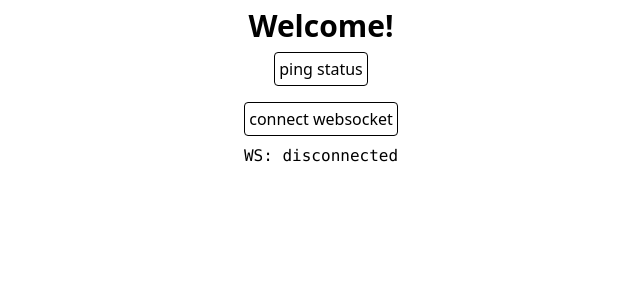
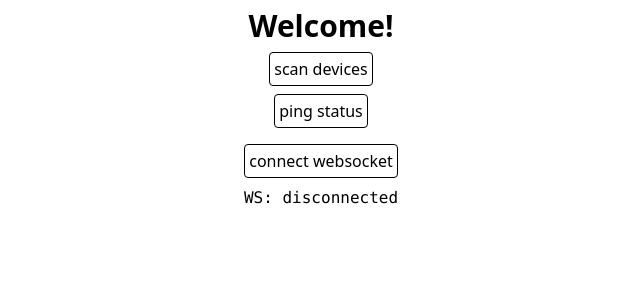
Before and after one commit to acheronfail/float-view-mobile, a SvelteKit app in the folder web/: page / in a window 1280 px wide. Shown: the top 300 px of the page, without its empty margins (319-959 px from the left). Built offline with nearby package versions, Linux system fonts and the light colour scheme.

Commit message:
android: very basic routing implementation

```diff
--- a/web/src/lib/backend-client.ts
+++ b/web/src/lib/backend-client.ts
@@ -25,7 +25,7 @@ class BackendClient {
 	}
 
 	public async scanBleDevices() {
-		// TODO: implement backend endpoint and hit it
+		return this.fetch('/api/ble/scan');
 	}
 
 	public connectWebsocket() {
--- a/web/src/routes/+page.svelte
+++ b/web/src/routes/+page.svelte
@@ -38,12 +38,22 @@
 			alert(String(err));
 		}
 	}
+
+  async function scanDevices() {
+    try {
+      const devices = await backendClient.scanBleDevices();
+      preText = JSON.stringify(devices, null, 2);
+    } catch (err) {
+      alert(String(err));
+    }
+  }
 </script>
 
 <div class="flex flex-col items-center justify-center gap-2 p-2">
 	<h1 class="text-3xl font-bold">Welcome!</h1>
 
-	<button class="rounded border p-1" onclick={pingStatus}> ping status </button>
+	<button class="rounded border p-1" onclick={scanDevices}>scan devices</button>
+	<button class="rounded border p-1" onclick={pingStatus}>ping status</button>
 	<pre>{preText}</pre>
 
 	<button class="rounded border p-1" onclick={connectWebsocket}> connect websocket </button>
```
Also changed, not shown: 3 other files (tests, documents, lock files or other folders).
